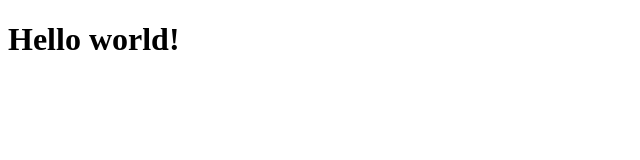
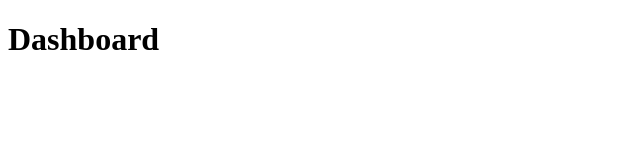
Before and after one commit to viniciusfer01/05-first-project-react, a React (Create React App) app: page / in a window 1280 px wide. Shown: the top 160 px of the page, without its empty margins (0-640 px from the left). Built offline with nearby package versions, Linux system fonts and the light colour scheme.

Commit message:
updated routes

```diff
--- a/src/App.tsx
+++ b/src/App.tsx
@@ -1,9 +1,12 @@
 import React from 'react';
+import { BrowserRouter } from 'react-router-dom';
 
-function App() {
-  return (
-    <h1>Hello world!</h1>
-  );
-}
+import Routes from './routes';
+
+const App: React.FC = () => (
+  <BrowserRouter>
+    <Routes />
+  </BrowserRouter>
+);
 
 export default App;
--- a/src/routes/index.tsx
+++ b/src/routes/index.tsx
@@ -3,3 +3,12 @@
 
 import Dashboard from '../pages/Dashboard';
 import Repository from '../pages/Repository';
+
+const Routes: React.FC = () => (
+  <Switch>
+    <Route path="/" exact component={Dashboard} />
+    <Route path="/repository" component={Repository} />
+  </Switch>
+);
+
+export default Routes;
```
